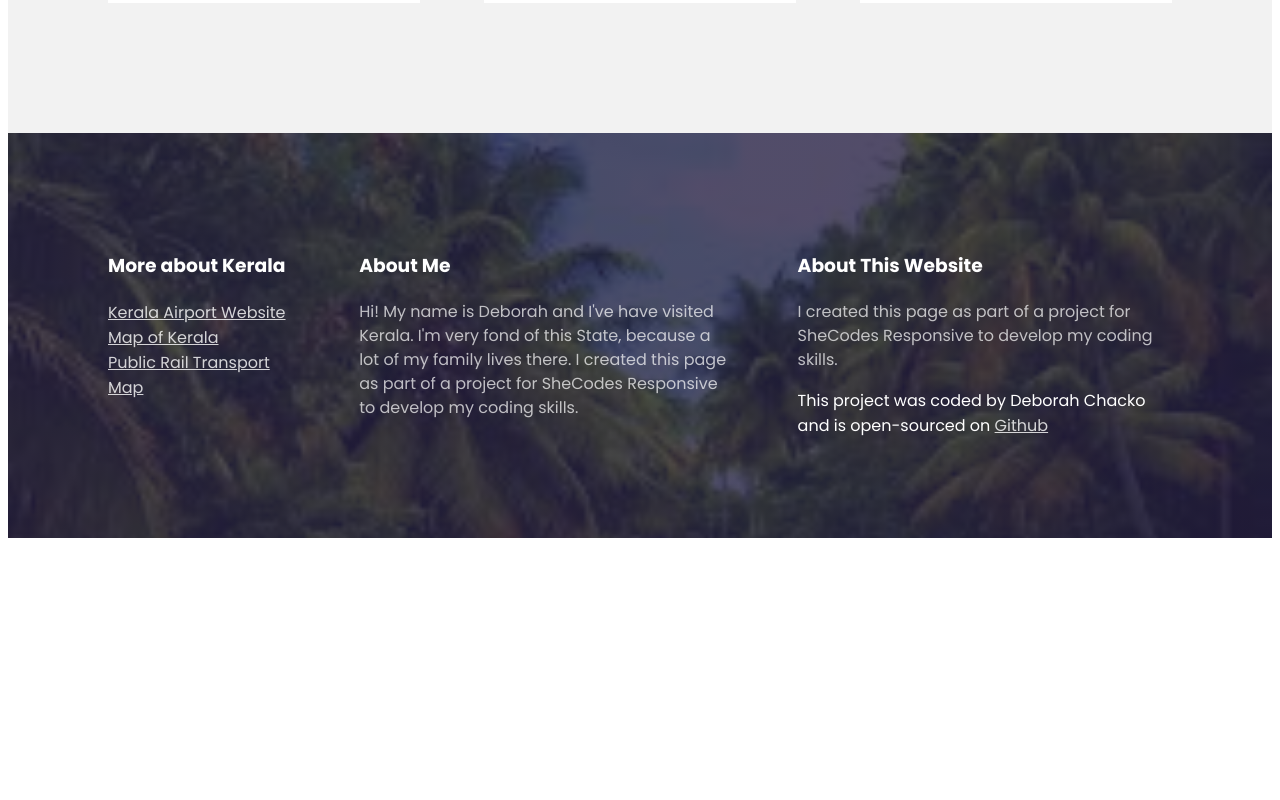
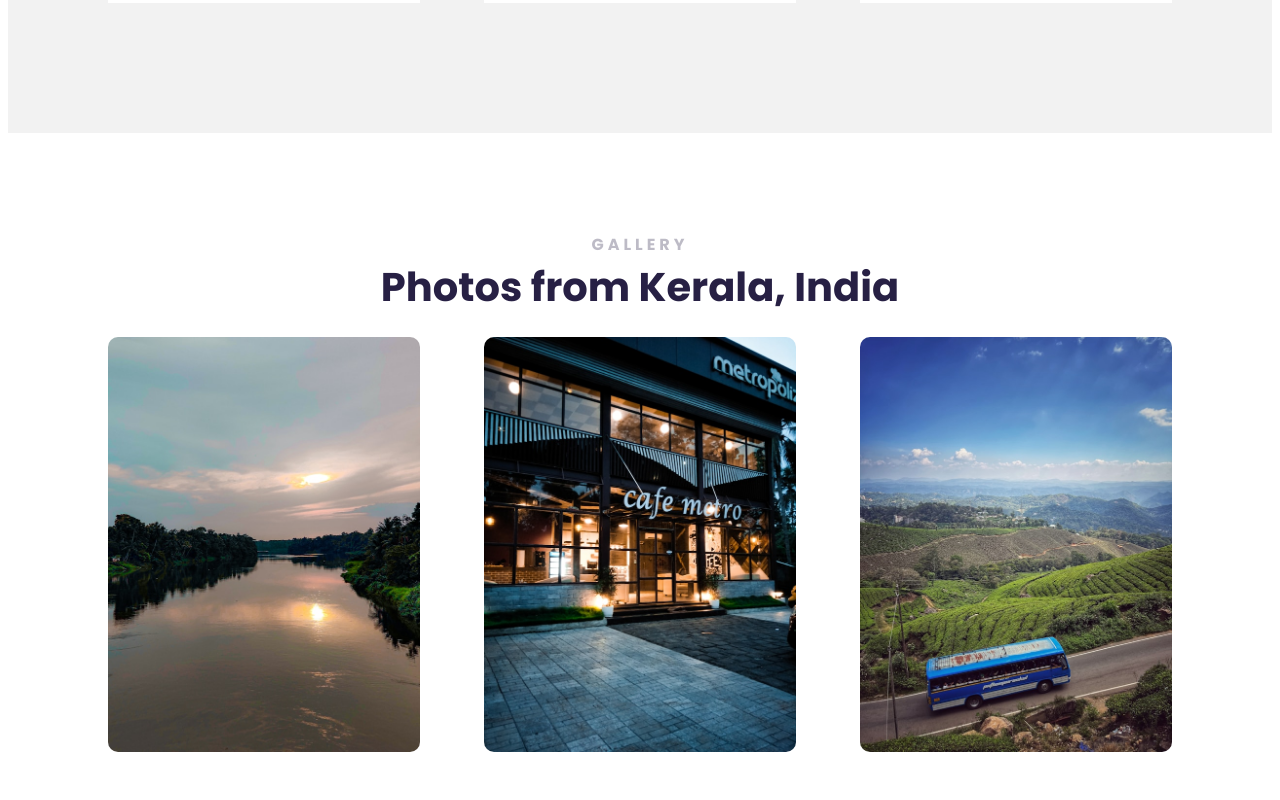
Before and after one commit to Sapphire59/responsive-add-on-project, a plain HTML site: page index.html in a window 1280 px wide. Shown: the part 2580-3380 px from the top of the page. Before the commit the page ends 3126 px from the top, so only its background shows below. Drawn offline with Linux system fonts and the light colour scheme.

Commit message:
added photos to my landing page

```diff
--- a/index.html
+++ b/index.html
@@ -89,8 +89,8 @@
                 <p class="waterfall-fact">
                   Athirappilly Falls is the largest waterfall in Kerala which
                   stands tall at 81.5 feet, and is nicknamed "The Niagara of
-                  South India. Athirappilly falls has been used as a location for
-                  several Indian films.
+                  South India. Athirappilly falls has been used as a location
+                  for several Indian films.
                 </p>
                 <div class="card-footer">
                   <a
@@ -167,9 +167,9 @@
               <div class="card-body">
                 <h4>Periyar National Park</h4>
                 <p>
-                  This wildlife sanctuary is home to the rare lion-tailed macaques,
-                  sambar deer, leopards and Indian bison. In the park's north,
-                  Periyar Lake is popular for boat rides.
+                  This wildlife sanctuary is home to the rare lion-tailed
+                  macaques, sambar deer, leopards and Indian bison. In the
+                  park's north, Periyar Lake is popular for boat rides.
                 </p>
 
                 <h5>Location:</h5>
@@ -192,6 +192,18 @@
                 </div>
               </div>
             </div>
+          </div>
+        </section>
+
+        <section>
+          <h2 class="text-center">Gallery</h2>
+          <h3 class="text-center">Photos from Kerala, India</h3>
+          <div class="grid grid-3-pic-columns">
+            <img src="section/water-view.jpg" alt="view" class="kerala-photo" />
+
+            <img src="section/cafe.jpg" alt="cafe" class="kerala-photo" />
+
+            <img src="section/kerala-bus.jpg" alt="bus" class="kerala-photo" />
           </div>
         </section>
       </main>
--- a/style/style.css
+++ b/style/style.css
@@ -70,6 +70,13 @@ body {
   width: 100%;
   display: block;
   height: 100%;
+}
+
+.kerala-photo {
+  display: block;
+  width: 100%;
+  border-radius: 10px;
+  margin-top: 20px;
 }
 
 .embed {
```
Also changed, not shown: section/cafe.jpg (added), section/kerala-bus.jpg (added), section/water-view.jpg (added).
